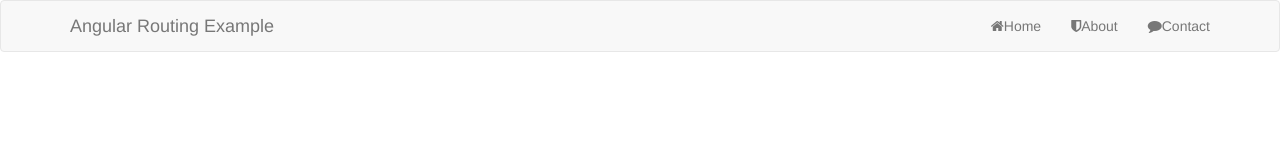
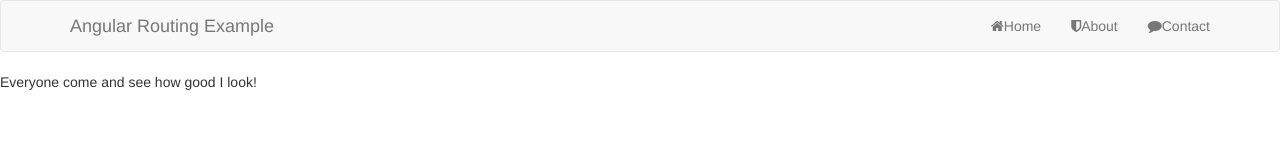
Before and after one commit to joshwill221/AngularJS-SinglePageApp, a plain HTML site: page index.html in a window 1280 px wide. Drawn offline with nearby package versions, Linux system fonts and the light colour scheme; some packages are replaced by stand-ins of ours.

Commit message:
Added basic module and controller to test if working

```diff
--- a/index.html
+++ b/index.html
@@ -1,6 +1,8 @@
 <!-- index.html -->
 <!DOCTYPE html>
-<html>
+
+<!-- define angular app -->
+<html ng-app="scotchApp">
 <head>
     <!-- SCROLLS -->
     <!-- load bootstrap and fontawesome via CDN -->
@@ -13,7 +15,9 @@
     <script src="//ajax.googleapis.com/ajax/libs/angularjs/1.2.25/angular-route.js"></script>
     <script src="script.js"></script>
 </head>
-<body>
+
+<!-- define angular controller -->
+<body ng-controller="mainController">
 
     <!-- HEADER AND NAVBAR -->
     <header>
@@ -33,10 +37,10 @@
 
     <!-- MAIN CONTENT AND INJECTED VIEWS -->
     <div id="main">
+        {{ message }}
 
         <!-- angular templating -->
         <!-- this is where content will be injected -->
-
     </div>
 
 </body>
--- a/script.js
+++ b/script.js
@@ -0,0 +1,11 @@
+// script.js
+
+// create the module and name it scotchApp
+var scotchApp = angular.module('scotchApp', []);
+
+// create the controller and inject Angular's $scope
+scotchApp.controller('mainController', function($scope) {
+
+    // create a message to display in our view
+    $scope.message = 'Everyone come and see how good I look!';
+});
```
